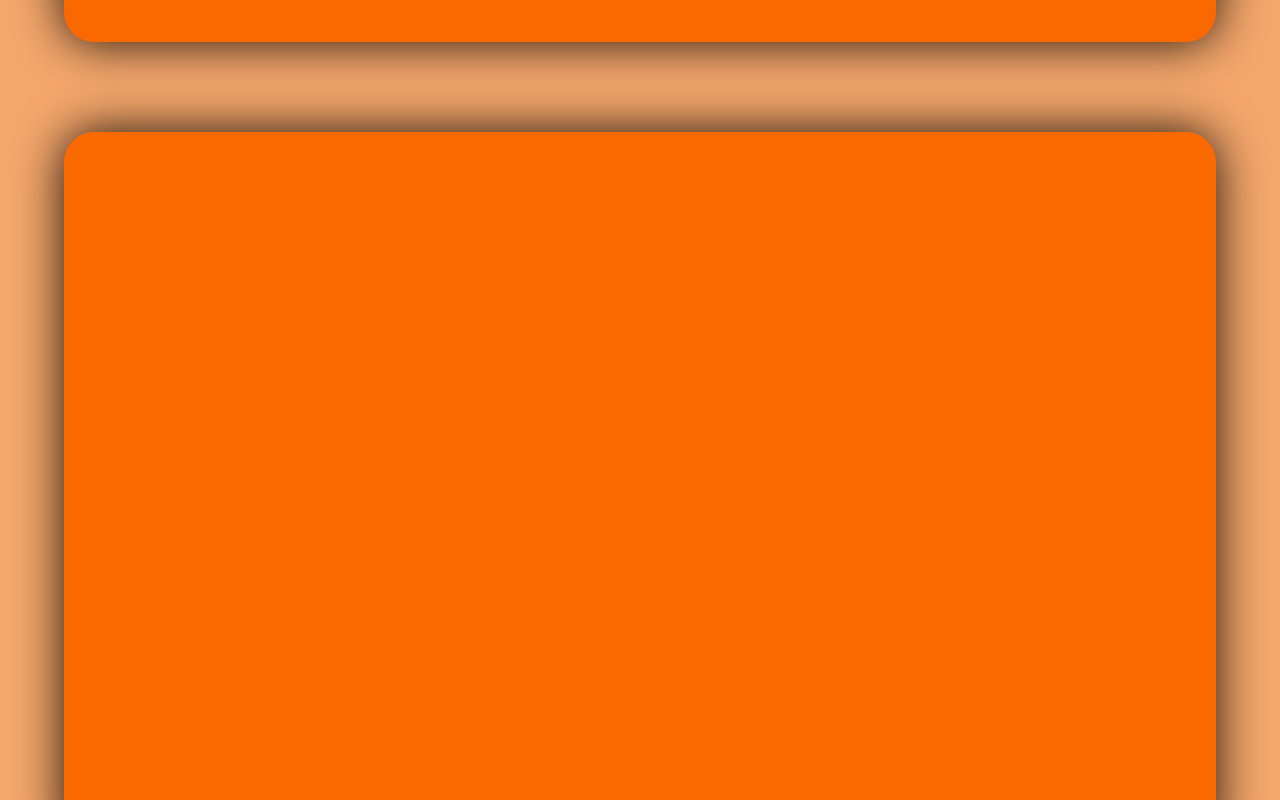
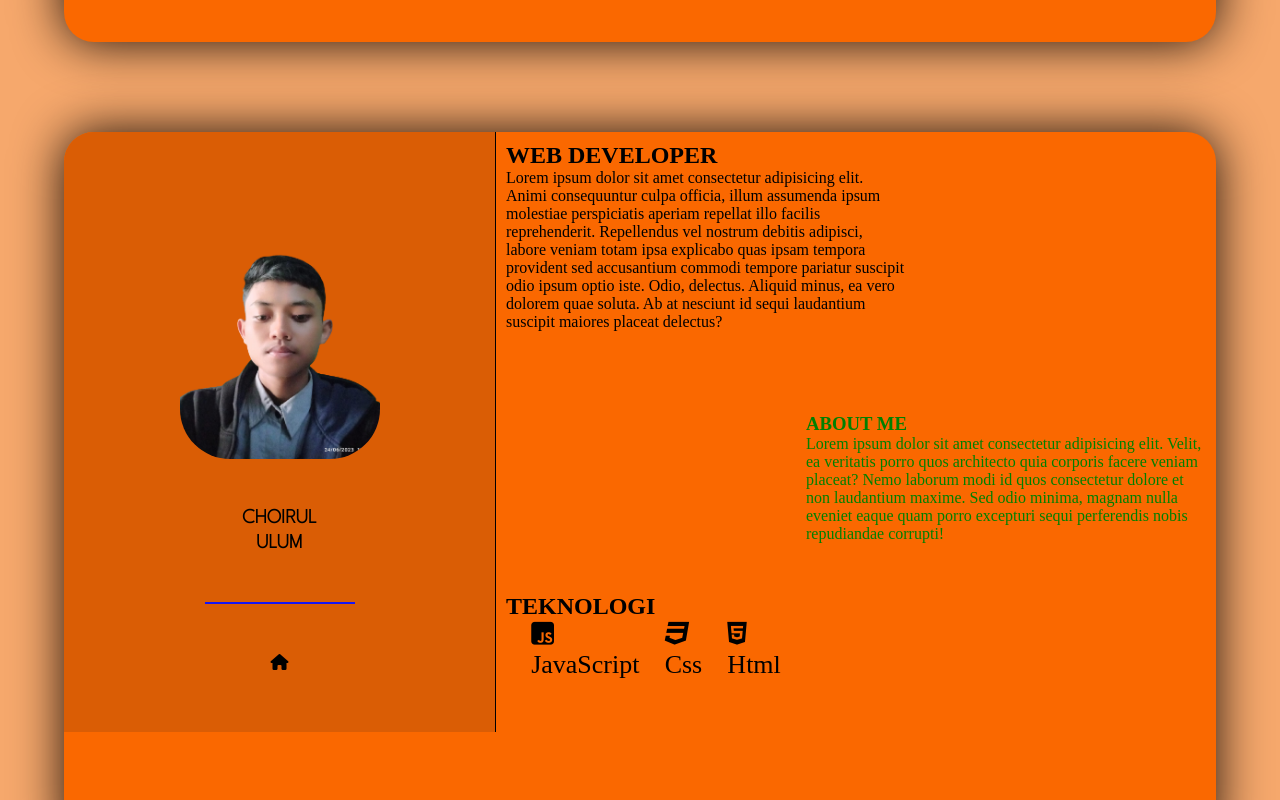
Before and after one commit to ulumirul/top_crey, a plain HTML site: page website_real.html in a window 1280 px wide. Shown: the part 720-1520 px from the top of the page. Drawn offline with Linux system fonts and the light colour scheme.

Commit message:
first comit

```diff
--- a/style/prop.css
+++ b/style/prop.css
@@ -1,3 +1,4 @@
+@import url('https://fonts.googleapis.com/css2?family=League+Spartan:wght@200&family=Manrope&family=Roboto+Slab:wght@200&display=swap');
 *{
     margin: 0;
     padding: 0;
@@ -6,17 +7,21 @@
 :root{
     --bg: #f38530b4;
     --bg2: #fa6800;
+    --bgB2: #da5d05;
     --color: black;
-    --animasiTex: rgb(30, 110, 121);
+    --animasiTex: rgb(14, 188, 211);
     --animasiButton: colorChange 2s infinite alternate;
+    --hr: rgb(21, 21, 245);
 }
 
 .dark-mode{
     --bg:  #333;
     --bg2:  #333;
+    --bgB2:  #333;
     --color: white;
     --animasiTex: rgb(180, 180, 27);
     --animasiButton: colorChange2 2s infinite alternate;
+    --hr: rgb(15, 238, 15);
 }
 
 body {
@@ -52,11 +57,106 @@ nav{
 
 .box2{
         /* border: 1px solid; */
+        display: flex;
         height: 90vh;
         width: 90%;
         background-color: var(--bg2);
         border-radius: 30px;
         box-shadow: 0 0 50px#1a0e07;
+        overflow: hidden;
+}
+
+.profil{
+    display: flex;
+    align-items: center;
+    justify-content: center;
+    flex-direction: column;
+    gap: 50px;
+    border-right: 1px solid;
+    width: 500px;
+    height: 600px;
+    background: var(--bgB2);
+}
+
+.profil img{
+    width: 200px;
+    border-radius: 50px;
+}
+
+.box2 .profil hr{
+    width: 150px;
+    border: none;
+    height: 1.9px;
+    background: var(--hr);
+}
+
+.box2 .profil .nama{
+    display: flex;
+    flex-direction: column;
+    align-items: center;
+    gap: 7px;
+}
+
+.box2 .profil .nama p{
+    font-weight: bold;
+    font-family: 'League Spartan';
+    font-size: 20px;
+    color: var(--color);
+}
+
+.bawah a{
+    color: var(--color);
+}
+
+.box3{
+    /* border: 1px solid; */
+    height: 90vh;
+    width: 90%;
+    background-color: var(--bg2);
+    border-radius: 30px;
+    box-shadow: 0 0 50px#1a0e07;
+}
+
+.boxRight .busy{
+    /* border: 1px solid; */
+    color: var(--color);
+    width: 400px;
+    padding: 10px;
+    margin-bottom: 62px;
+}
+
+.boxRight .busy2{
+    /* border: 1px solid; */
+    color: green;
+    margin-bottom: 30px;
+    width: 400px;
+    padding: 10px;
+    margin-left: 300px;
+}
+
+.boxRight .busy3{
+    /* border: 1px solid; */
+    width: 300px;
+    padding: 10px;
+}
+
+.boxRight .busy3 ul{
+    display: flex;
+    justify-content: space-evenly;
+}
+
+.boxRight .busy3 ul li{
+    list-style: none;
+    font-size: 26px;
+}
+
+.box4{
+    /* border: 1px solid; */
+    height: 90vh;
+    width: 90%;
+    background-color: var(--bg2);
+    border-radius: 30px;
+    box-shadow: 0 0 50px#1a0e07;
 }
 
 /* Gaya untuk mode terang */
@@ -114,10 +214,22 @@ nav{
     justify-content: space-around;
 }
 
+.web2 ul li a {
+    text-decoration: none;
+    cursor: pointer;
+    color: var(--color);
+    font-family: Roboto Slab;
+    font-weight: bold;
+}
+
 .web2 ul li {
     list-style: none;
-    cursor: pointer;
-    color: var(--color);
+}
+
+.web2 ul li a:hover{
+    color: rgb(16, 236, 16);
+    font-weight: lighter;
+    font-size: larger;
 }
 
 .text-animasi {
@@ -127,6 +239,7 @@ nav{
     /* margin-right: 953px; */
     /* font-size: 24px; */
     font-weight: bold;
+    font-family: Roboto Slab;
     /* white-space: nowrap; */
     color: var(--animasiTex);
     overflow: hidden;
@@ -199,6 +312,7 @@ button i{
     /* position: absolute; */
     width: 360px;
     height: 1%;
+    margin-bottom: 23px;
     border-radius: 60px;
     margin-left: 203px;
     /* background-color: rgb(20, 66, 105); */
--- a/website_real.html
+++ b/website_real.html
@@ -8,14 +8,14 @@
     <title>Portofolio</title>
 </head>
 <body>
-    <div id="box" class="box">
+    <div id="box1" class="box">
         <nav><div class="im"><img src="./img/coding-id-high-resolution-color-logo-removebg-preview.png" alt=""></div>
             <div class="web2">
                 <ul>
-                    <li>home</li>
-                    <li>about me</li>
-                    <li>project</li>
-                    <li>social</li>
+                    <li><a href="#">home</a></li>
+                    <li><a href="#box2">about me</a></li>
+                    <li><a href="#box3">project</a></li>
+                    <li><a href="#box4">social</a></li>
                 </ul>
             </div>
             <button class="sakelar" id="toggle-theme"><i class="fa-sharp fa-solid fa-moon"></i></button>
@@ -27,12 +27,54 @@
 
                 </div>
                 <span><h4>I'AM WEB DEVELOPER</h4></span>
+
             </div>
                 <div class="avatar"><img src="./img/IMG_1207-removebg-preview.png"></div>
             </div>
         </div>
     </div>
     <div id="box2" class="box2">
+        <div class="profil">
+            <img src="./img/IMG-20230909-WA0056-removebg-preview.png">
+            <div class="nama">
+                <p>CHOIRUL</p>
+                <p>ULUM</p>
+            </div>
+            <hr>
+            <div class="bawah">
+                <a href="#box1"><i class="fa-solid fa-house"></i></a>
+            </div>
+        </div>
+        <div class="boxRight">
+            <div class="busy">
+                <h2>WEB DEVELOPER</h2>
+                <p>Lorem ipsum dolor sit amet consectetur adipisicing elit. Animi consequuntur culpa officia, illum assumenda ipsum molestiae perspiciatis aperiam repellat illo facilis reprehenderit. Repellendus vel nostrum debitis adipisci, labore veniam totam ipsa explicabo quas ipsam tempora provident sed accusantium commodi tempore pariatur suscipit odio ipsum optio iste. Odio, delectus. Aliquid minus, ea vero dolorem quae soluta. Ab at nesciunt id sequi laudantium suscipit maiores placeat delectus?</p>
+            </div>
+            <div class="busy2">
+                <h3>ABOUT ME</h3>
+                <p>Lorem ipsum dolor sit amet consectetur adipisicing elit. Velit, ea veritatis porro quos architecto quia corporis facere veniam placeat? Nemo laborum modi id quos consectetur dolore et non laudantium maxime. Sed odio minima, magnam nulla eveniet eaque quam porro excepturi sequi perferendis nobis repudiandae corrupti!</p>
+            </div>
+            <div class="busy3">
+                <h2>TEKNOLOGI</h2>
+                <ul>
+                    <li>
+                        <i class="fa-brands fa-square-js"></i>
+                        <p>JavaScript</p>
+                    </li>
+                    <li>
+                        <i class="fa-brands fa-css3"></i>
+                        <p>Css</p>
+                    </li>
+                    <li><i class="fa-brands fa-html5"></i>
+                    <p>Html</p></li>
+                </ul>
+            </div>
+        </div>
+    </div>
+    <div id="box3" class="box3">
+
+    </div>
+    <div id="box4" class="box4">
 
     </div>
     <script src="./js/dot.js"></script>
```
Also changed, not shown: img/IMG-20230909-WA0056-removebg-preview.png (added).
